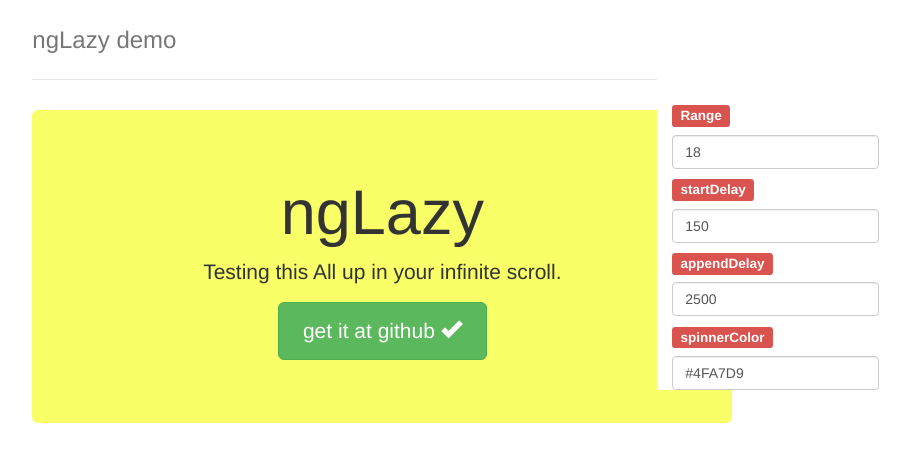
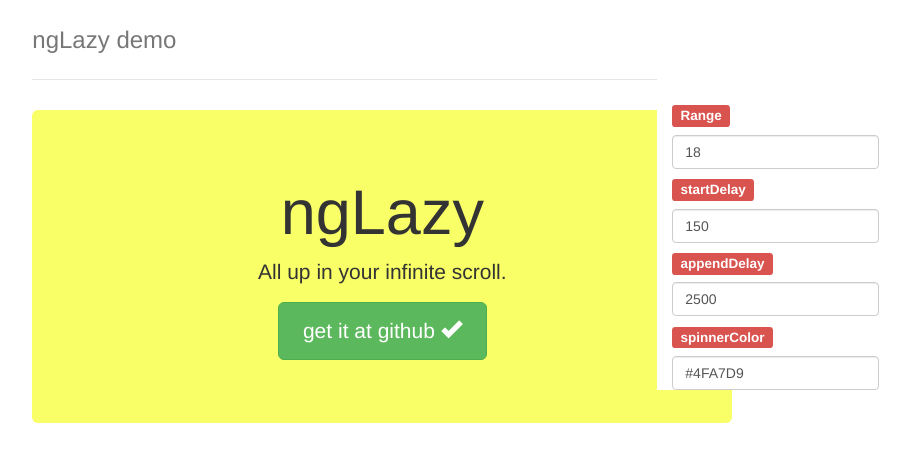
Before and after one commit to MarkusBlick/ngLazy-demo, a website: page app/index.html in a window 1280 px wide. Shown: the whole page, without its empty margins (211-1121 px from the left). Drawn offline with nearby package versions, Linux system fonts and the light colour scheme; some packages are replaced by stand-ins of ours; files that its build step writes are made by us from their sources; a script that the page names is missing.

Commit message:
rollback to original subheading

```diff
--- a/app/views/main.html
+++ b/app/views/main.html
@@ -11,7 +11,7 @@
         <h1>ngLazy</h1>
         <p class="lead">
 
-          Testing this All up in your infinite scroll.
+          All up in your infinite scroll.
         </p>
         <p><a class="btn btn-lg btn-success" ng-href="http://github.com/adrichman/ngLazy">get it at github <span class="glyphicon glyphicon-ok"></span></a></p>
       </div>
```
